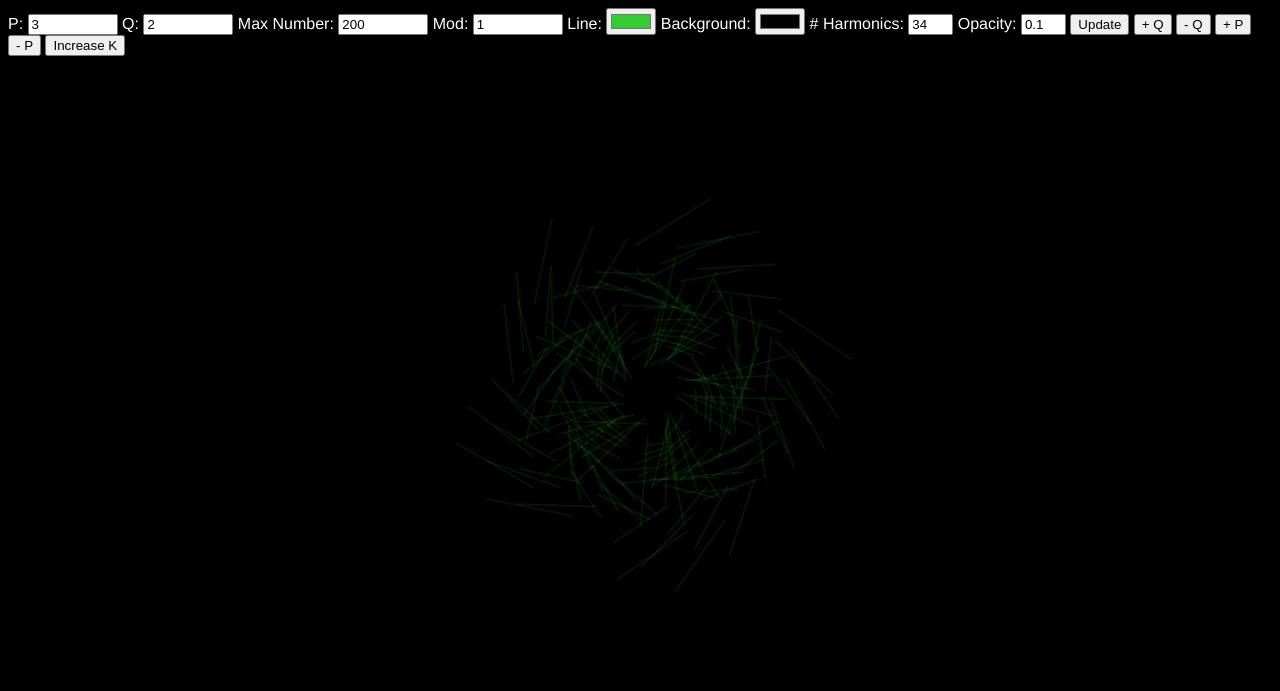
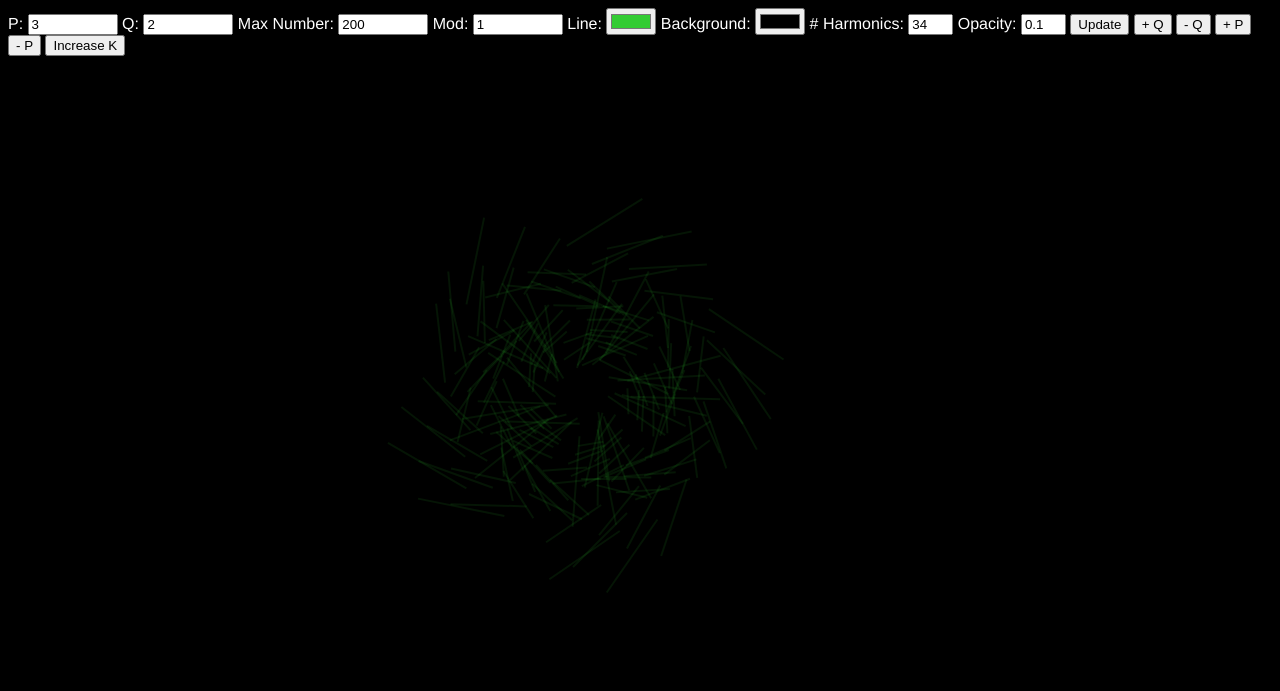
Before and after one commit to fastaro/ffwebsite, a Django app: page /app/ in a window 1280 px wide; the page is wider, and only the part inside the window is pictured. Shown: the top 691 px of that part. Run offline with Django 3.2, Linux system fonts and the light colour scheme.

Commit message:
margin - auto

```diff
--- a/static/js/index.js
+++ b/static/js/index.js
@@ -86,7 +86,7 @@ const update = (data) => {
 
 d3.select("svg").remove();
 
-let width = 1400,
+let width = 600,
     height = 600,
     radius = Math.min(width, height) / 2 - 30;
 
--- a/templates/first_app/index.html
+++ b/templates/first_app/index.html
@@ -7,6 +7,11 @@
   <title>Fourier Series of Music</title>
 </head>
 <style>
+
+  svg {
+    display: block;
+    margin: auto;
+  }
 
   g {
     align-content: center;
```
